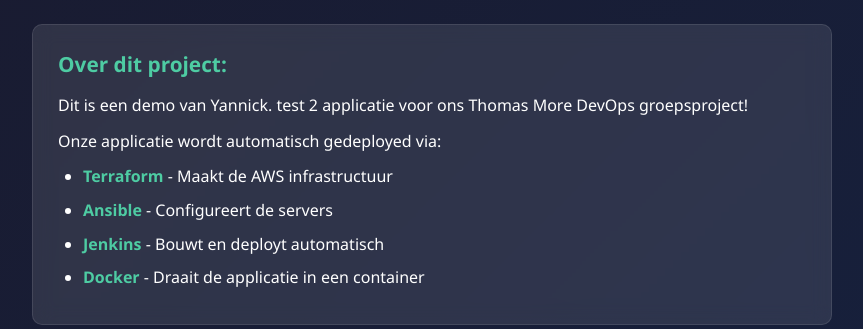
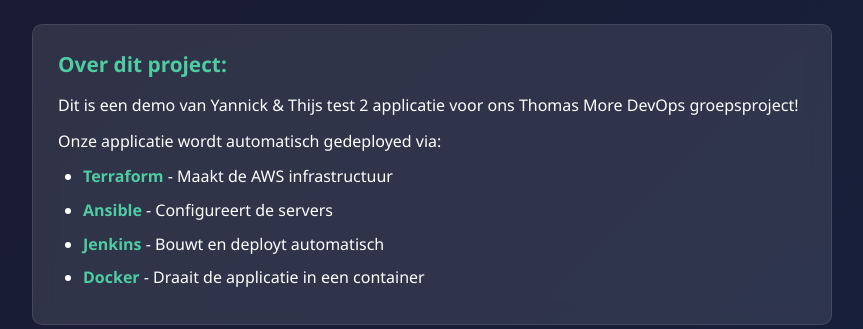
Before and after one commit to r1043117/DevOps-ci-cd-pipeline, a Flask app: page / in a window 1280 px wide. Shown: the part 302-631 px from the top of the page, without its empty margins (208-1071 px from the left). Run offline with Flask 3, Linux system fonts and the light colour scheme.

Commit message:
Update index.html

```diff
--- a/flask-app/templates/index.html
+++ b/flask-app/templates/index.html
@@ -18,7 +18,7 @@
 
         <div class="info-box">
             <h2>Over dit project:</h2>
-            <p>Dit is een demo van Yannick. test 2 applicatie voor ons Thomas More DevOps groepsproject!</p>
+            <p>Dit is een demo van Yannick & Thijs test 2 applicatie voor ons Thomas More DevOps groepsproject!</p>
             <p>Onze applicatie wordt automatisch gedeployed via:</p>
             <ul>
                 <li><strong>Terraform</strong> - Maakt de AWS infrastructuur</li>
```
